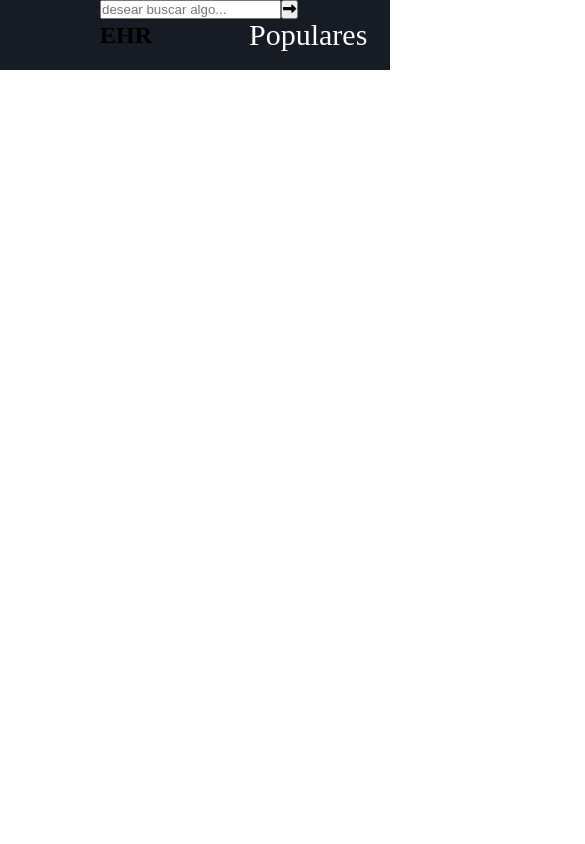
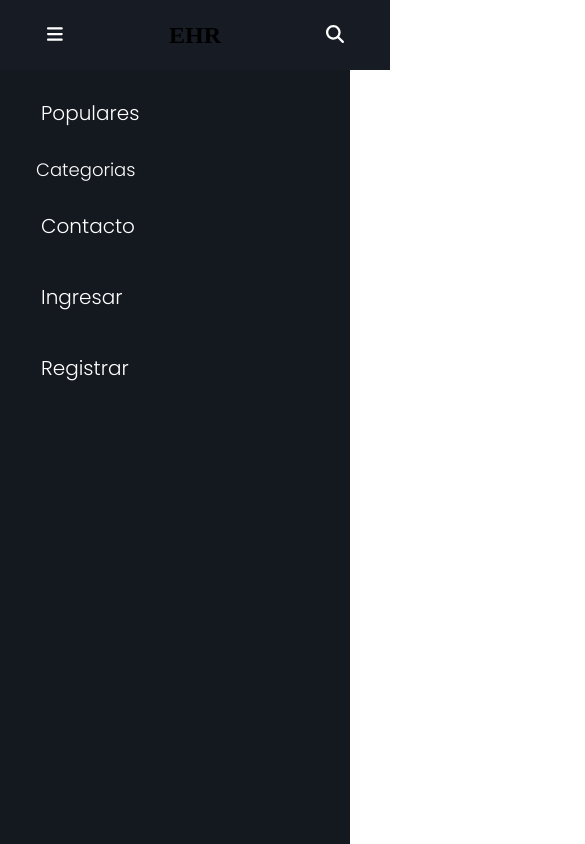
Before and after one commit to Mjhon03/EHR_FRONTEND, a React (Create React App) app: page / in a window 390 px wide. Shown: the top 844 px of the page, 585 px wide, since content can reach past the window. Built offline with nearby package versions, Linux system fonts and the light colour scheme.

Commit message:
menu de navegacion responsive

```diff
--- a/src/Components/Layout/Header/Header.css
+++ b/src/Components/Layout/Header/Header.css
@@ -1,3 +1,4 @@
+@import url('https://fonts.googleapis.com/css2?family=Poppins:wght@100;300&family=Ubuntu:ital,wght@0,300;0,400;1,300&display=swap');
 *{
     margin:0;
     padding:0;
@@ -12,6 +13,7 @@
 }
 
 .wrapper nav{
+    position: relative;
     display: flex;
     max-width: calc(100% - 200px);
     margin: 0 auto;
@@ -32,26 +34,38 @@ nav .content{
 nav .content .links{
     margin-left: 80px;
     display: flex;
-
 }
 
-.content .links li p{
+.content .links li p,.content .links li label{
     color: #fff;
-    font-size: 30px;
+    font-size: 18px;
     font-weight: 500;
     padding: 9px 17px;
     border-radius: 5px;
     transition: all 0.3s ease;
+    font-family: 'Poppins', sans-serif;
+    margin: 0 1%;
+    transition: all 0.3s ease;
 }
 
-.content .links li:hover p{
+.content .links li p:hover,.content .links li label:hover{
     background: #323c4e;
 
 }
 
-.wrapper .search-icon{
+
+
+.wrapper .search-icon,.wrapper .menu-icon{
     color: #fff;
+    font-size: 18px;
+    cursor: pointer;
+    line-height: 70px;
+    width: 70px;
+    text-align: center;
+}
 
+.wrapper .menu-icon{
+    display: none;
 }
 
 .wrapper .search-box{
@@ -59,4 +73,174 @@ nav .content .links{
     height: 100%;
     max-width: calc(100% - 50px);
     width: 100%;
+    opacity: 0;
+    pointer-events: none;
 }
+
+.wrapper #show-search:checked ~ .search-box{
+    opacity: 1;
+    pointer-events: auto;
+}
+
+/* cambio de icono pendiente
+.wrapper #show-search:checked ~ .search-icon ic::before{
+    content: "\f00d";
+}
+*/
+
+.wrapper input[type="checkbox"]{
+    display: none;
+}
+
+/* dropdown */
+.content .links ul{
+    position: absolute;
+    background-color: #171c24;
+    top: 80px;
+    z-index: -1;
+    opacity: 0;
+    visibility: hidden;
+}
+
+.content .links li:hover ul{
+    top: 70px;
+    opacity: 1;
+    visibility: visible;
+    transition: all 0.3 ease;
+}
+
+.content .links ul p{
+    display: block;
+    width: 100%;
+    line-height: 30px;
+    border-radius: 0px !important;
+}
+
+
+
+.search-box input{
+    width: 100%;
+    height: 100%;
+    border: none;
+    outline: none;
+    font-size:17px;
+    color:#fff;
+    background: #171c24;
+    padding: 0 100px 0 15px;
+}
+
+.search-box input::placeholder{
+    color:#f2f2f2;
+}
+
+.go-icon{
+    color: #fff;
+}
+.search-box .go-icon{
+    position: absolute;
+    right: 10px;
+    top: 50%;
+    transform: translateY(-50%);
+    line-height: 60px;
+    width: 70px;
+    background: #171c24;
+    border: none;
+    outline: none;
+    font-size: 18px;
+    cursor: pointer;
+
+}
+
+@media screen and (max-width: 1250px){
+    .wrapper nav{
+        max-width: 100%;
+        padding: 0 20px;
+    }
+
+    nav .content .links{
+        margin-left: 80px;
+    }
+
+    .content .links li p,.content .links li label{
+        padding: 8px 13px;
+    }
+
+    .wrapper .search-box{
+        max-width: calc(100% - 100px);
+    }
+
+    .wrapper .search-box input{
+        padding: 0 100px 0 15px;
+    }
+}
+
+@media screen and (max-width: 900px){
+    .wrapper .menu-icon{
+        display: block;
+    }
+
+    /* cambio de icono pendiente
+    .wrapper #show-menu:checked ~ .menu-icon::before{
+        content: "\f00d";
+    }
+    */
+
+    nav .content .links{
+        display: block;
+        position: fixed;
+        height: 100%;
+        width: 100%;
+        background:#14181f;
+        top: 70px;
+        left: 0%;
+        margin-left: 0;
+        max-width: 350px;
+        overflow-y: auto;
+        transition: all 0.5s ease;
+    }
+
+    nav #show-menu:checked ~ .content .links{
+        left: 0;
+    }
+
+    .content .links li{
+        margin: 15px 20px;
+    }
+
+    .content .links li p{
+        line-height: 40px;
+        font-size: 20px;
+        display: block;
+        padding: 8px 18px;
+        cursor: pointer;
+    }
+
+    .content .links li  .desktop-link{
+        display: none;
+    }
+
+    /* dropdown */
+    .content .links ul{
+        position: static;
+        opacity: 1;
+        visibility: visible;
+        background: none;
+        max-height: 0px;
+        overflow: hidden;
+    }
+
+    .content .links #show-categorias:checked ~  ul{
+        max-height: 100vh;
+    }
+
+    .content .links ul li{
+        margin: 7px 20px;
+    }
+
+    .content .links ul li p{
+        font-size: 18px;
+        line-height: 30px;
+        border-radius: 5px !important;
+    }
+
+}
--- a/src/Components/Layout/Header/Header.jsx
+++ b/src/Components/Layout/Header/Header.jsx
@@ -2,26 +2,41 @@ import React from 'react'
 import './Header.css';
 import { Logo } from '../../UI/Logo/Logo'
 import { FontAwesomeIcon } from '@fortawesome/react-fontawesome';
-import { faMagnifyingGlass, faLongArrowAltRight } from '@fortawesome/free-solid-svg-icons'
+import { faMagnifyingGlass, faLongArrowAltRight , faBars } from '@fortawesome/free-solid-svg-icons'
 
 export const Header = () => {
   return (
     <div className='wrapper'>
         <nav>
+            <input type="checkbox"id='show-search'/>
+            <input type="checkbox"id='show-menu'/>
+            <label for="show-menu" className="menu-icon"><FontAwesomeIcon icon={ faBars }/></label>
+
             <div className="content">
             < Logo />
                 <ul className="links">
                     <li><p>Populares</p></li>
-                    <li><p>Categorias</p></li>
+                    <li>
+                        <p className='desktop-link' for="show-categorias">Categorias</p>
+                        <input type="checkbox" id='show-categorias'></input>
+                        <label className="label-text" for="show-categorias">Categorias</label>
+                        <ul >
+                            <li><p>Apartamentos</p></li>
+                            <li><p>Hogares</p></li>
+                            <li><p>Fincas</p></li>
+                            <li><p>En venta</p></li>
+                            <li><p>Arriendos</p></li>
+                        </ul>
+                    </li>
                     <li><p>Contacto</p></li>
                     <li><p>Ingresar</p></li>
-                    <li><p>Registar</p></li>
+                    <li><p>Registrar</p></li>
                 </ul>
             </div>
-            <div className="search-icon"><FontAwesomeIcon icon={faMagnifyingGlass}/></div>
+            <label for="show-search" className="search-icon"><FontAwesomeIcon icon={faMagnifyingGlass}/></label>
             <form action='#' className='search-box'>
-                <input type="text" placeholder="desear buscar algo..."></input>
-                <button className='go-icon'><FontAwesomeIcon icon={faLongArrowAltRight}></FontAwesomeIcon></button>
+                <input type="text" placeholder="desear buscar algo..." required></input>
+                <button type="submit" className='go-icon'><FontAwesomeIcon icon={faLongArrowAltRight}></FontAwesomeIcon></button>
             </form>
         </nav>
     </div>
```
